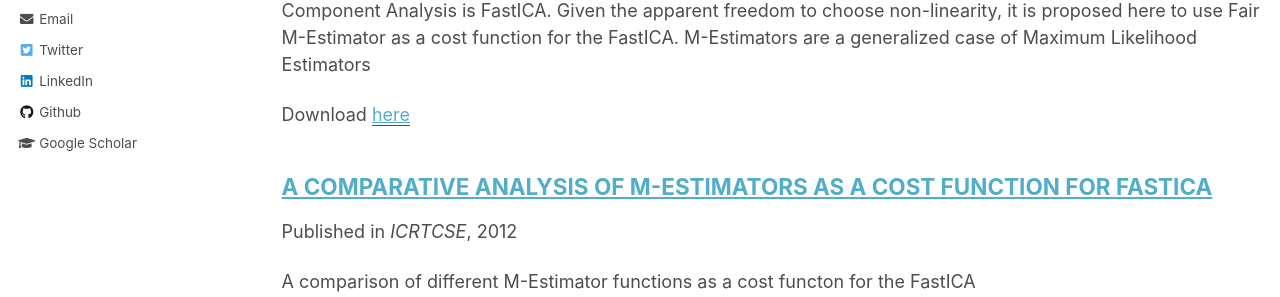
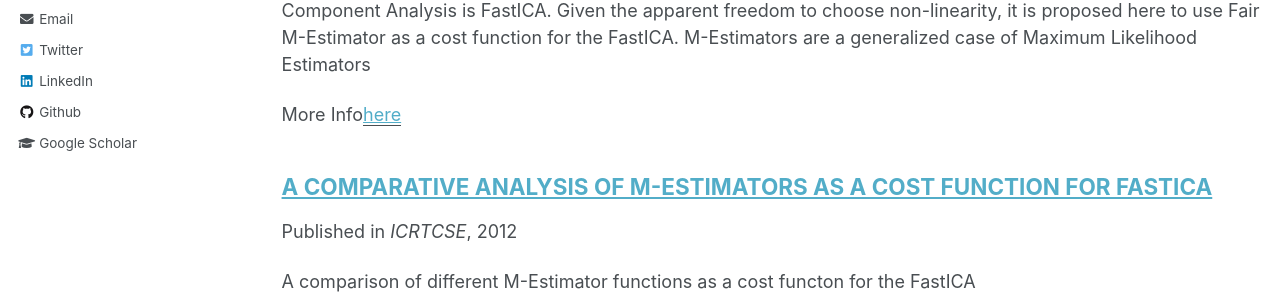
Before and after one commit to reedip/reedip.github.io, a Jekyll site: the page built from _pages/publications.md, in a window 1280 px wide and 969 px high. Shown: the part 452-749 px from the top of the window. Built offline with Jekyll 4.4.1, drawn with Linux system fonts in a browser that asks for light colours.

Commit message:
Update archivesingle

```diff
--- a/_includes/archive-single.html
+++ b/_includes/archive-single.html
@@ -57,7 +57,7 @@
     {% elsif post.citation %}
       <p>Recommended citation: {{ post.citation }} </p>
     {% elsif post.paperurl %}
-      <p>Download <a href=" {{ post.paperurl }} "><u>here</u></a></p>
+      <p>More Info<a href=" {{ post.paperurl }} "><u>here</u></a></p>
     {% endif %}
 
   </article>
```
